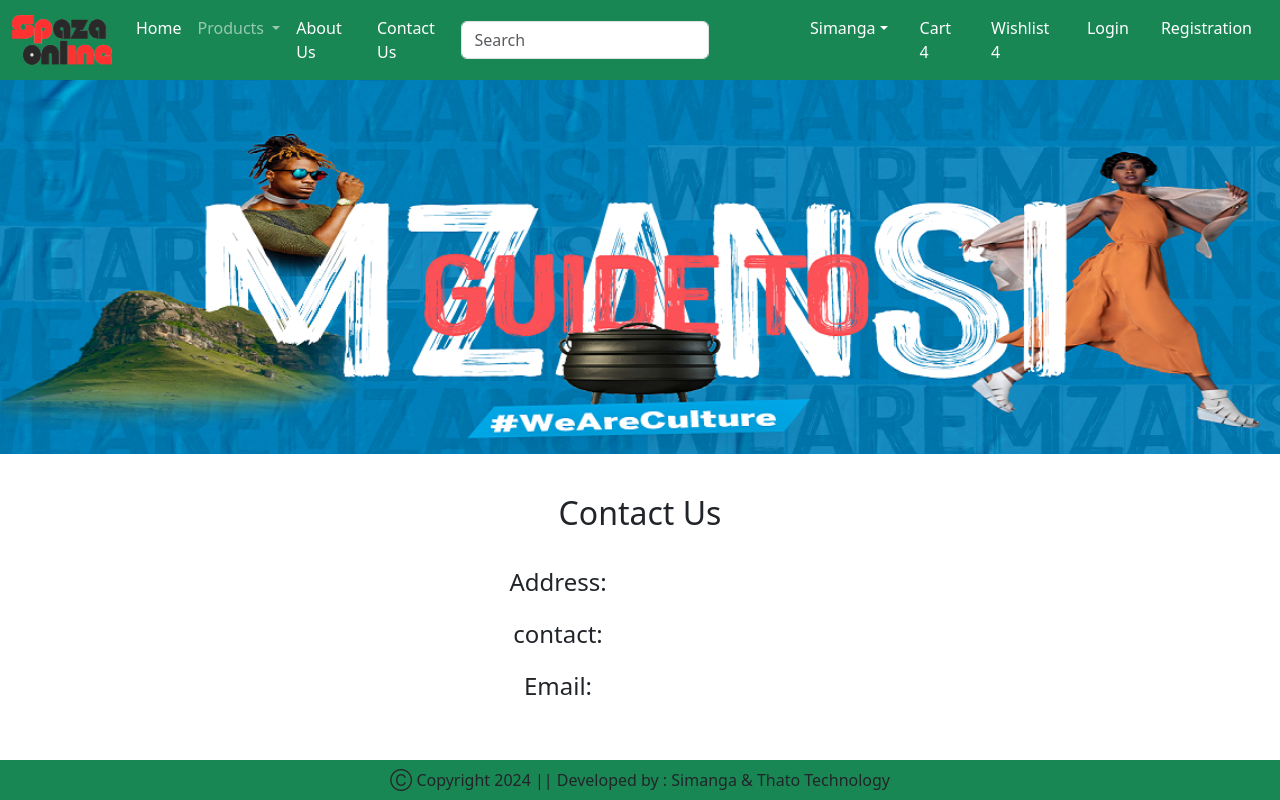
After one commit to Simacoder/spaza_online, a Django app: page /contact/ in a window 1280 px wide. The commit adds this page. Run offline with Django 5.2, Linux system fonts and the light colour scheme; some libraries are stand-ins or nearby versions.

Commit message:
worked on forms and registrations

```diff
--- a/spaza_online/spaza_app/templates/spaza_app/base.html
+++ b/spaza_online/spaza_app/templates/spaza_app/base.html
@@ -45,11 +45,11 @@
                 </ul>
               </li>
               <li class="nav-item">
-                <a class="nav-link text-white" href="#">About Us</a>
+                <a class="nav-link text-white" href="{% url 'about' %}">About Us</a>
               </li>
 
               <li class="nav-item">
-                <a class="nav-link text-white" href="#">Contact Us</a>
+                <a class="nav-link text-white" href="{% url 'contact' %}">Contact Us</a>
               </li>
 
 
@@ -85,7 +85,7 @@
                 <a href="#" class="nav-link text-white">Login</a>
             </li>
             <li class="nav-item mx-2">
-                <a href="#" class="nav-link text-white">Registration</a>
+                <a href="{% url 'customerregistration' %}" class="nav-link text-white">Registration</a>
             </li>
 
 
--- a/spaza_online/spaza_app/templates/spaza_app/category.html
+++ b/spaza_online/spaza_app/templates/spaza_app/category.html
@@ -11,7 +11,7 @@
         <div class="col-sm-3">
             <div class="list-group">
                 {% for val in title %}
-                <a href="#" class="list-group-item
+                <a href="{% url 'category-title' val.title %}" class="list-group-item
                 list-group-item-action" aria-current="true">{{val.title}}</a>
 
             {% endfor %}
@@ -21,7 +21,7 @@
             <div class="row">
                 {% for prod in product %}
                 <div class="col text-center mb-4">
-                    <a href="#" class="btn">
+                    <a href="{% url 'product-detail' prod.id %}" class="btn">
                         <div>
                             <img src="{{prod.product_image.url}}" width="300px" height="200px"/>
                             <div class="fw-bold">{{prod.title}}</div>
--- /dev/null
+++ b/spaza_online/spaza_app/templates/spaza_app/contact.html
@@ -0,0 +1,45 @@
+{% extends 'spaza_app/base.html' %}
+{% load static %}
+
+{% block title %} Contact {% endblock title %}
+
+{% block banner_slider%}
+
+<div id="carouselExampleSlidesOnly" class="carousel slide" data-bs-ride="carousel">
+    <div class="carousel-inner">
+      <div class="carousel-item active">
+        <img src="{% static 'app/images/banner/ba.png' %}" class="d-block w-100" alt="banner image">
+      </div>
+      <div class="carousel-item ">
+        <img src="{% static 'app/images/banner/bs.jpg' %}" class="d-block w-100" alt="banner image">
+      </div>
+      <div class="carousel-item ">
+        <img src="{% static 'app/images/banner/b3.jpg' %}" class="d-block w-100" alt="banner image">
+      </div>
+      <div class="carousel-item ">
+        <img src="{% static 'app/images/banner/b1.jpg' %}" class="d-block w-100" alt="banner image">
+      </div>
+      <div class="carousel-item ">
+        <img src="{% static 'app/images/banner/b2.jpg' %}" class="d-block w-100" alt="banner image">
+      </div>
+    </div>
+  </div>
+
+{% endblock banner_slider%}
+
+{% block main-content %}
+
+<div class="contact mt-3">
+    <br>
+    <h2 class="text-center">Contact Us</h2>
+    <br>
+    <div class="row container">
+        <p class="fs-4 text-center">Address: </p>
+        <p class="fs-4 text-center">contact: </p>
+        <p class="fs-4 text-center">Email: </p>
+
+    </div>
+</div>
+
+<br><br>
+{% endblock main-content %}
--- a/spaza_online/spaza_app/urls.py
+++ b/spaza_online/spaza_app/urls.py
@@ -4,5 +4,14 @@
 from django.conf.urls.static import static
 urlpatterns = [
     path('', views.home),
+    path('about/',views.about, name = 'about'),
+    path('contact/', views.contact, name = 'contact'),
     path('category/<slug:val>', views.CategoryView.as_view(), name="category"),
+    path('category-title/<val>', views.CategoryTitle.as_view(), name="category-title"),
+    path('product-detail/<int:pk>', views.ProductDetail.as_view(), name="product-detail"),
+
+    # login auth
+
+    path('registration/', views.CustomerRegistrationView.as_view(), name="customerregistration"),
+
 ]+static(settings.MEDIA_URL, document_root=settings.MEDIA_ROOT)
--- a/spaza_online/spaza_app/views.py
+++ b/spaza_online/spaza_app/views.py
@@ -3,14 +3,38 @@
 from django.shortcuts import render
 from django.views import View
 from . models import Product
+from . forms import CustomerRegistrationForm
 
 # Create your views here.
 
 def home(request):
     return render(request, "spaza_app/home.html")
 
+def about(request):
+    return render(request, "spaza_app/about.html")
+
+def contact(request):
+    return render(request, "spaza_app/contact.html")
+
 class CategoryView(View):
     def get(self, request, val):
         product = Product.objects.filter(category=val)
         title = Product.objects.filter(category=val).values('title')
         return render(request, "spaza_app/category.html", locals())
+
+class CategoryTitle(View):
+    def get(self, request, val):
+        product = Product.objects.filter(title=val)
+        title = Product.objects.filter(category=product[0].category).values('title')
+        return render(request, "spaza_app/category.html", locals())
+
+class ProductDetail(View):
+    def get(self, request, pk):
+        product = Product.objects.get(pk=pk)
+        return render(request, "spaza_app/productdetail.html", locals())
+
+
+class CustomerRegistrationView(View):
+    def get(self, request):
+        form = CustomerRegistrationForm()
+        return render(request, "spaza_app/customerregistration.html", locals())
```
Also changed, not shown: spaza_online/spaza_app/forms.py (added, +9 -0 lines), spaza_online/spaza_app/templates/spaza_app/about.html (added, +58 -0 lines), spaza_online/spaza_app/templates/spaza_app/customerregistration.html (added, +10 -0 lines), spaza_online/spaza_app/templates/spaza_app/home.html (+11 -11 lines), spaza_online/spaza_app/templates/spaza_app/productdetail.html (added, +40 -0 lines).
